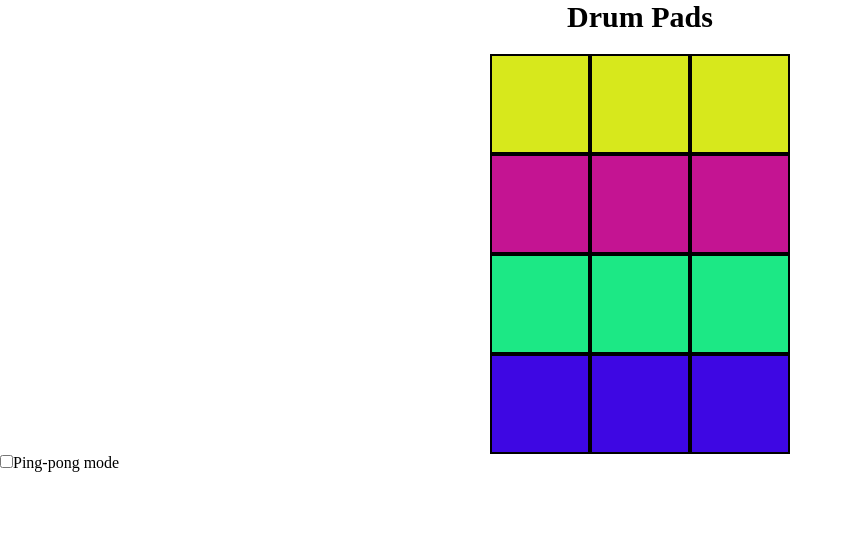
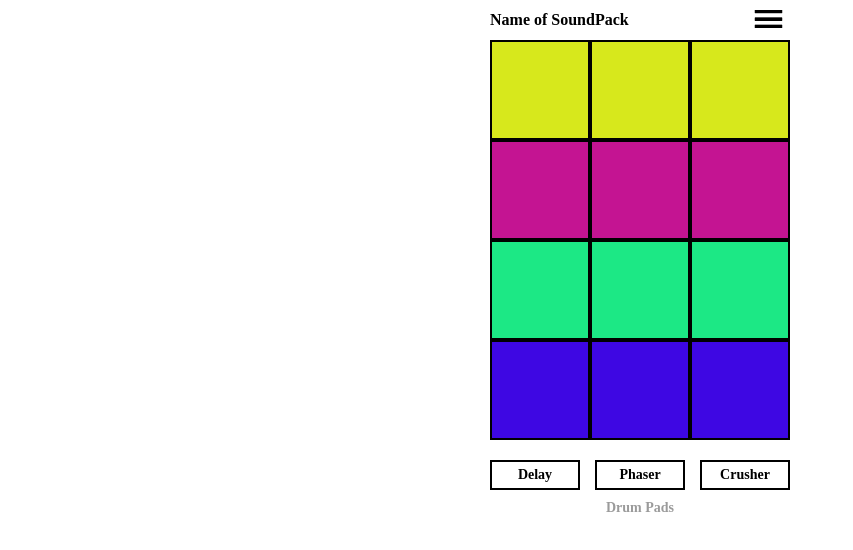
Before and after one commit to grevold/DrumPads, a React (Create React App) app: page / in a window 1280 px wide. Both pictures are taken after a click on the button "Начать". Shown: the top 550 px of the page, without its empty margins (0-853 px from the left). Built offline with nearby package versions, Linux system fonts and the light colour scheme; no server answers.

Commit message:
добавил блок эффектов (#5)

```diff
--- a/src/App.tsx
+++ b/src/App.tsx
@@ -1,29 +1,35 @@
 import { Pad } from "./components/Pad/Pad";
 import { texts } from "./Texts";
 import { useState } from "react";
-
 import s from "./index.module.css";
+import { Header } from "./components/Header/Header";
 
 function App() {
+  console.log("рендер");
   const arrayOfPads = texts.Main.pads;
   const [state, setState] = useState(false);
   const [isPingPongMode, setPingPongMode] = useState(false);
+  const [isPhaserMode, setPhaserMode] = useState(false);
+  const [isCrusherMode, setCrusherMode] = useState(false);
 
   if (!state) {
     return (
+      <div className={s.root}>
         <button
+          className={s.start}
           onClick={() => {
             setState(true);
           }}
         >
           Начать
         </button>
+      </div>
     );
   }
 
   return (
     <div className={s.root}>
-      <h1 className={s.header}>Drum Pads</h1>
+      <Header />
       <div className={s.playGround}>
         {arrayOfPads.Classic_Hip_Hop.A.map((pad) => (
           <Pad
@@ -33,17 +39,38 @@ function App() {
             sound={pad.sample}
             color={pad.color}
             isPingPongMode={isPingPongMode}
+            isPhaserMode={isPhaserMode}
+            isCrusherMode={isCrusherMode}
           />
         ))}
       </div>
-      <div>
-        <input
-          type="checkbox"
-          checked={isPingPongMode}
-          onChange={() => setPingPongMode((value) => !value)}
-        />
-        <label>Ping-pong mode</label>
-      </div>
+      <ul className={s.fx}>
+        <li>
+          <button
+            className={isPingPongMode ? s.fxButton_on : s.fxButton_off}
+            onClick={() => setPingPongMode((value) => !value)}
+          >
+            Delay
+          </button>
+        </li>
+        <li>
+          <button
+            className={isPhaserMode ? s.fxButton_on : s.fxButton_off}
+            onClick={() => setPhaserMode((value) => !value)}
+          >
+            Phaser
+          </button>
+        </li>
+        <li>
+          <button
+            className={isCrusherMode ? s.fxButton_on : s.fxButton_off}
+            onClick={() => setCrusherMode((value) => !value)}
+          >
+            Crusher
+          </button>
+        </li>
+      </ul>
+      <span className={s.title}>Drum Pads</span>
     </div>
   );
 }
--- /dev/null
+++ b/src/components/Header/Header.module.css
@@ -0,0 +1,15 @@
+.root {
+  display: flex;
+  justify-content: space-between;
+  align-items: center;
+  width: 100%;
+  max-width: 300px;
+  margin: 0 auto;
+  margin-top: 10px;
+  margin-bottom: 10px;
+}
+.header {
+  font-size: 16px;
+  font-weight: 600;
+  font-family: "Proxima Nova";
+}
--- /dev/null
+++ b/src/components/Header/Header.tsx
@@ -0,0 +1,11 @@
+import { Burger } from "../../icons/Burger";
+import s from "./Header.module.css";
+
+export function Header() {
+  return (
+    <div className={s.root}>
+      <h1 className={s.header}>Name of SoundPack</h1>
+      <Burger />
+    </div>
+  );
+}
--- a/src/components/Pad/Pad.tsx
+++ b/src/components/Pad/Pad.tsx
@@ -9,12 +9,28 @@ interface Props {
   color: string;
   soundPack: string;
   bank: string;
-  isPingPongMode?: boolean;
+  isPingPongMode: boolean;
+  isPhaserMode: boolean;
+  isCrusherMode: boolean;
 }
 
-const pingPong = new Tone.PingPongDelay("4n", 0.5).toDestination();
+const pingPong = new Tone.PingPongDelay("8n", 0.5).toDestination();
+const phaser = new Tone.Phaser({
+  frequency: 10,
+  octaves: 2,
+  baseFrequency: 1000,
+}).toDestination();
+const crusher = new Tone.BitCrusher(4).toDestination();
 
-export function Pad({ sound, color, isPingPongMode, soundPack, bank }: Props) {
+export function Pad({
+  sound,
+  color,
+  isPingPongMode,
+  isPhaserMode,
+  isCrusherMode,
+  soundPack,
+  bank,
+}: Props) {
   const playerRef = useRef<Tone.Player>();
   const handleClick = useCallback(() => {
     const player = playerRef.current;
@@ -34,16 +50,22 @@ export function Pad({ sound, color, isPingPongMode, soundPack, bank }: Props) {
   }, [sound]);
 
   useEffect(() => {
-    const player = playerRef.current;
-    if (!player) return;
+    playerRef.current = new Player(
+      `${process.env.PUBLIC_URL}/Samples/${soundPack}/${bank}/${sound}`
+    ).toDestination();
+
+    if (isPhaserMode) {
+      playerRef.current.connect(phaser);
+    }
+
     if (isPingPongMode) {
-      player.connect(pingPong);
-    } else {
-      playerRef.current = new Player(
-        `${process.env.PUBLIC_URL}/Samples/${soundPack}/${bank}/${sound}`
-      ).toDestination();
+      playerRef.current.connect(pingPong);
     }
-  }, [isPingPongMode]);
+
+    if (isCrusherMode) {
+      playerRef.current.connect(crusher);
+    }
+  }, [isPingPongMode, isPhaserMode, isCrusherMode]);
 
   return (
     <button
--- /dev/null
+++ b/src/icons/Burger.tsx
@@ -0,0 +1,21 @@
+export function Burger() {
+  return (
+    <svg
+      width="43"
+      height="20"
+      viewBox="0 0 53 39"
+      fill="none"
+      xmlns="http://www.w3.org/2000/svg"
+    >
+      <rect width="53" height="6" fill="black" />
+      <rect width="53" height="6" fill="black" />
+      <rect width="53" height="6" fill="black" />
+      <rect y="15" width="53" height="6" fill="black" />
+      <rect y="15" width="53" height="6" fill="black" />
+      <rect y="15" width="53" height="6" fill="black" />
+      <rect y="29" width="53" height="6" fill="black" />
+      <rect y="29" width="53" height="6" fill="black" />
+      <rect y="29" width="53" height="6" fill="black" />
+    </svg>
+  );
+}
--- a/src/index.module.css
+++ b/src/index.module.css
@@ -1,6 +1,15 @@
 .root {
   background: #ffffff;
   touch-action: none;
+  display: flex;
+  flex-direction: column;
+  justify-content: center;
+  align-items: center;
+}
+.start {
+  width: 100px;
+  height: 100px;
+  margin: 0 auto;
 }
 .header {
   font-size: 30px;
@@ -16,4 +25,48 @@
   max-width: 300px;
   width: 100%;
   margin: 0 auto;
+  margin-bottom: 20px;
 }
+.title {
+  display: block;
+  margin: 0 auto;
+  text-align: center;
+  width: 100px;
+  font-size: 14px;
+  font-weight: 600;
+  font-family: "Proxima Nova";
+  color: rgb(155, 155, 155);
+}
+.fx {
+  list-style: none;
+  display: flex;
+  width: 100%;
+  max-width: 300px;
+  align-items: center;
+  justify-content: space-between;
+  margin: 0 auto;
+}
+.fxButton_off {
+  width: 90px;
+  height: 30px;
+  border: 2px solid black;
+  margin-bottom: 10px;
+  background-color: white;
+  color: black;
+  font-size: 14px;
+  font-weight: 600;
+  font-family: "Proxima Nova";
+}
+.fxButton_on {
+  width: 90px;
+  height: 30px;
+  border: 0px;
+  margin-bottom: 10px;
+  background: rgb(63, 94, 251);
+  background: radial-gradient(
+    circle,
+    rgba(63, 94, 251, 1) 0%,
+    rgba(252, 70, 107, 1) 100%
+  );
+  color: rgb(255, 255, 255);
+}
```
Lines whose indentation alone changed are shown as unchanged.
